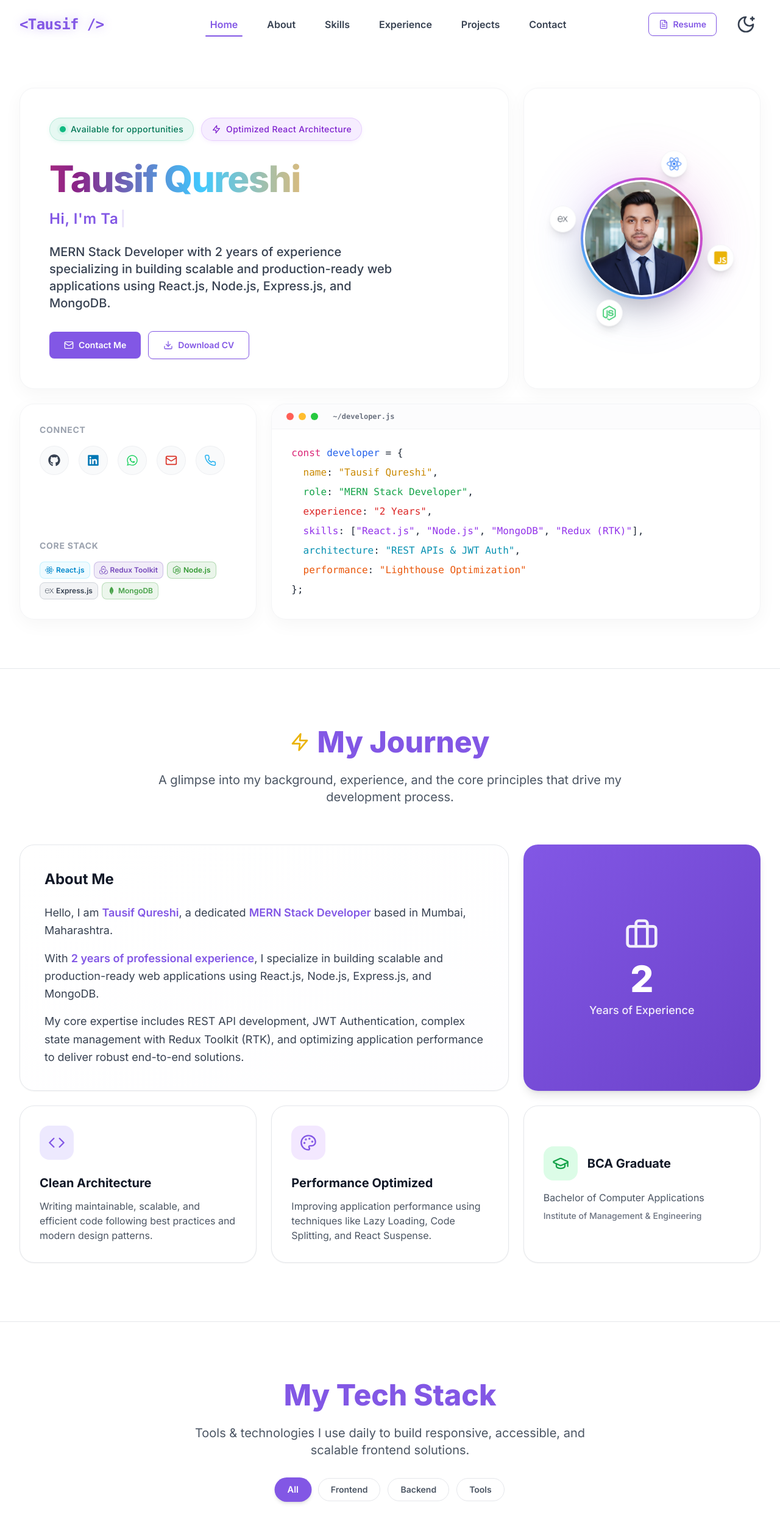
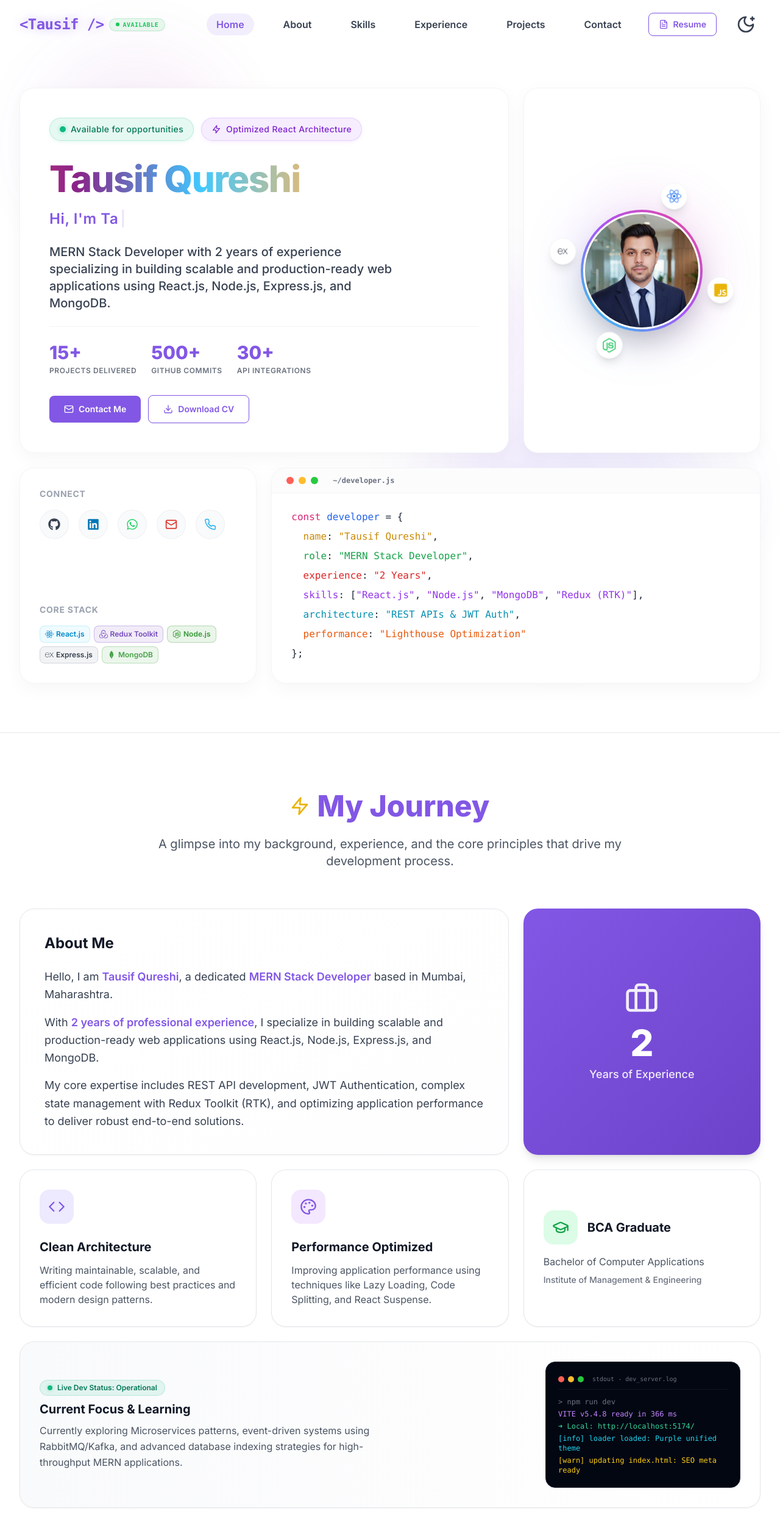
Before and after one commit to Tausifqureshi/React-Portfolio, a React (Vite) app: page / in a window 1280 px wide. Shown: the top 2501 px of the page at 61% size. Built offline with nearby package versions, Linux system fonts and the light colour scheme.

Commit message:
Update now hero section unique desgined

```diff
--- a/package.json
+++ b/package.json
@@ -11,6 +11,7 @@
   },
   "dependencies": {
     "@emailjs/browser": "^4.4.1",
+    "canvas-confetti": "^1.9.4",
     "es-abstract": "^1.24.2",
     "framer-motion": "^12.23.12",
     "lucide-react": "^0.344.0",
--- a/src/components/About.jsx
+++ b/src/components/About.jsx
@@ -31,6 +31,7 @@ function About() {
             whileInView={{ opacity: 1, x: 0 }}
             viewport={{ once: true }}
             transition={{ duration: 0.5, delay: 0.1 }}
+            whileHover={{ y: -6, scale: 1.01 }}
             className="md:col-span-2 bg-gradient-to-br from-white to-violet-50/10 dark:from-github-card dark:to-[#0d1117] border border-gray-200 dark:border-github-border rounded-3xl p-8 md:p-10 shadow-sm hover:shadow-lg transition-all duration-300"
           >
             <h3 className="text-2xl font-bold text-gray-900 dark:text-white mb-6">About Me</h3>
@@ -53,7 +54,8 @@ function About() {
             whileInView={{ opacity: 1, x: 0 }}
             viewport={{ once: true }}
             transition={{ duration: 0.5, delay: 0.2 }}
-            className="bg-gradient-to-br from-[#8257e5] to-[#6c42ca] text-white rounded-3xl p-8 flex flex-col justify-center items-center shadow-lg transform transition-transform hover:-translate-y-2 duration-300"
+            whileHover={{ y: -6, scale: 1.03 }}
+            className="bg-gradient-to-br from-[#8257e5] to-[#6c42ca] text-white rounded-3xl p-8 flex flex-col justify-center items-center shadow-lg transition-all duration-300"
           >
             <Briefcase className="w-14 h-14 mb-4 opacity-90" />
             <h3 className="text-6xl font-extrabold mb-2">2</h3>
@@ -66,6 +68,7 @@ function About() {
             whileInView={{ opacity: 1, y: 0 }}
             viewport={{ once: true }}
             transition={{ duration: 0.5, delay: 0.3 }}
+            whileHover={{ y: -6, scale: 1.03 }}
             className="bg-white dark:bg-github-card border border-gray-200 dark:border-github-border rounded-3xl p-8 shadow-sm hover:shadow-lg transition-all duration-300 group"
           >
             <div className="bg-violet-100 dark:bg-violet-900/20 w-14 h-14 rounded-2xl flex items-center justify-center mb-6 group-hover:scale-110 transition-transform duration-300">
@@ -83,6 +86,7 @@ function About() {
             whileInView={{ opacity: 1, y: 0 }}
             viewport={{ once: true }}
             transition={{ duration: 0.5, delay: 0.4 }}
+            whileHover={{ y: -6, scale: 1.03 }}
             className="bg-white dark:bg-github-card border border-gray-200 dark:border-github-border rounded-3xl p-8 shadow-sm hover:shadow-lg transition-all duration-300 group"
           >
             <div className="bg-purple-100 dark:bg-purple-900/30 w-14 h-14 rounded-2xl flex items-center justify-center mb-6 group-hover:scale-110 transition-transform duration-300">
@@ -100,6 +104,7 @@ function About() {
             whileInView={{ opacity: 1, y: 0 }}
             viewport={{ once: true }}
             transition={{ duration: 0.5, delay: 0.5 }}
+            whileHover={{ y: -6, scale: 1.03 }}
             className="bg-white dark:bg-github-card border border-gray-200 dark:border-github-border rounded-3xl p-8 shadow-sm hover:shadow-lg transition-all duration-300 flex flex-col justify-center group"
           >
             <div className="flex items-center gap-4 mb-4">
@@ -114,6 +119,47 @@ function About() {
             </p>
           </motion.div>
 
+          {/* Live Dev Status Card (Spans all 3 cols) */}
+          <motion.div
+            initial={{ opacity: 0, y: 30 }}
+            whileInView={{ opacity: 1, y: 0 }}
+            viewport={{ once: true }}
+            transition={{ duration: 0.5, delay: 0.6 }}
+            whileHover={{ y: -6, scale: 1.01 }}
+            className="md:col-span-3 bg-gradient-to-r from-gray-50 to-white dark:from-github-card dark:to-[#0d1117] border border-gray-200 dark:border-github-border rounded-3xl p-8 shadow-sm hover:shadow-lg transition-all duration-300 flex flex-col md:flex-row items-center justify-between gap-6"
+          >
+            <div className="flex flex-col gap-2 max-w-xl">
+              <div className="inline-flex items-center gap-2 px-3 py-1 text-xs font-semibold rounded-full bg-emerald-500/10 border border-emerald-500/20 text-emerald-700 dark:text-emerald-400 w-fit">
+                <span className="relative flex h-2 w-2">
+                  <span className="animate-ping absolute inline-flex h-full w-full rounded-full bg-emerald-400 opacity-75"></span>
+                  <span className="relative inline-flex rounded-full h-2 w-2 bg-emerald-500"></span>
+                </span>
+                Live Dev Status: Operational
+              </div>
+              <h4 className="text-xl font-bold text-gray-900 dark:text-white">Current Focus & Learning</h4>
+              <p className="text-gray-600 dark:text-gray-400 text-base leading-relaxed">
+                Currently exploring Microservices patterns, event-driven systems using RabbitMQ/Kafka, and advanced database indexing strategies for high-throughput MERN applications.
+              </p>
+            </div>
+
+            {/* Simulated Live Console Log */}
+            <div className="w-full md:w-80 bg-gray-950 dark:bg-black/40 rounded-2xl p-5 border border-gray-800 dark:border-white/5 font-mono text-[11px] md:text-xs text-green-400/90 shadow-inner overflow-hidden select-none">
+              <div className="flex items-center gap-1.5 mb-3 border-b border-white/5 pb-2 text-[10px] text-gray-500">
+                <span className="w-2.5 h-2.5 rounded-full bg-[#ff5f56]" />
+                <span className="w-2.5 h-2.5 rounded-full bg-[#ffbd2e]" />
+                <span className="w-2.5 h-2.5 rounded-full bg-[#27c93f]" />
+                <span className="ml-2">stdout - dev_server.log</span>
+              </div>
+              <div className="space-y-1">
+                <p className="text-gray-500">&gt; npm run dev</p>
+                <p className="text-purple-400">VITE v5.4.8 ready in 366 ms</p>
+                <p className="text-emerald-400">➜ Local: http://localhost:5174/</p>
+                <p className="text-cyan-400">[info] loader loaded: Purple unified theme</p>
+                <p className="text-yellow-400">[warn] updating index.html: SEO meta ready</p>
+              </div>
+            </div>
+          </motion.div>
+
         </div>
       </div>
     </section>
--- a/src/components/Contact.jsx
+++ b/src/components/Contact.jsx
@@ -1,8 +1,8 @@
 import React, { useState } from 'react';
 import { Mail, Phone, MapPin, Send, CheckCircle } from "lucide-react";
 import { motion } from "framer-motion";
-
 import emailjs from '@emailjs/browser';
+import confetti from 'canvas-confetti';
 
 const Contact = () => {
   const [formData, setFormData] = useState({
@@ -34,6 +34,12 @@ const Contact = () => {
     ).then(() => {
       setIsSubmitting(false);
       setShowSuccess(true);
+      confetti({
+        particleCount: 120,
+        spread: 80,
+        origin: { y: 0.6 },
+        colors: ['#8257e5', '#9e7df0', '#a855f7', '#6366f1']
+      });
       setFormData({ name: '', email: '', subject: '', message: '' });
       setTimeout(() => setShowSuccess(false), 5000);
     }).catch((error) => {
--- a/src/components/Experience.jsx
+++ b/src/components/Experience.jsx
@@ -57,17 +57,23 @@ const Experience = () => {
                   whileInView={{ opacity: 1, x: 0 }}
                   viewport={{ once: true, margin: "-100px" }}
                   transition={{ duration: 0.6, delay: index * 0.2 }}
-                  className={`flex w-full relative pl-8 md:pl-0 ${
+                  className={`flex w-full relative pl-12 md:pl-0 ${
                     isLeft ? "md:flex-row" : "md:flex-row-reverse"
                   }`}
                 >
-                  {/* Timeline Dot */}
+                  {/* Timeline Avatar Dot */}
                   <motion.div
                     initial={{ scale: 0 }}
                     whileInView={{ scale: 1 }}
-                    transition={{ duration: 0.4, delay: index * 0.2 + 0.3 }}
-                    className="absolute left-4 md:left-1/2 transform -translate-x-1/2 top-8 w-5 h-5 bg-[#8257e5] rounded-full border-4 border-white dark:border-github-bg z-10 shadow-[0_0_15px_rgba(130,87,229,0.6)]"
-                  />
+                    transition={{ duration: 0.5, delay: index * 0.2 + 0.2 }}
+                    className="absolute left-4 md:left-1/2 transform -translate-x-1/2 top-6 w-9 h-9 bg-white dark:bg-[#161b22] border-2 border-[#8257e5] dark:border-[#9e7df0] rounded-full z-10 shadow-lg flex items-center justify-center text-[#8257e5] dark:text-[#9e7df0] select-none font-bold"
+                  >
+                    {exp.company === "NxChamp" ? (
+                      <span className="text-[11px] font-extrabold font-mono">NX</span>
+                    ) : (
+                      <span className="text-[11px] font-extrabold font-mono">FL</span>
+                    )}
+                  </motion.div>
 
                   {/* Card */}
                   <div className="w-full md:w-[45%] bg-white dark:bg-github-card border border-gray-200 dark:border-github-border rounded-2xl p-6 shadow-sm hover:shadow-[0_0_25px_rgba(130,87,229,0.2)] hover:border-[#8257e5]/50 hover:-translate-y-1 transition-all duration-300">
--- a/src/components/Footer.jsx
+++ b/src/components/Footer.jsx
@@ -378,14 +378,23 @@ const Footer = () => {
 
           {/* Bottom Section */}
           <div className="pt-6 border-t border-gray-300 dark:border-github-border">
-            <div className="flex flex-col sm:flex-row justify-between items-center space-y-2 sm:space-y-0">
+            <div className="flex flex-col sm:flex-row justify-between items-center gap-4 text-center sm:text-left">
               <p className="text-sm text-gray-600 dark:text-gray-400">
                 © {currentYear} Tausif Qureshi. All rights reserved.
               </p>
+
               <div className="flex items-center space-x-2 text-sm text-gray-600 dark:text-gray-400">
                 <span>Made with</span>
                 <Heart className="w-4 h-4 text-red-500 fill-red-500" />
                 <span>in India</span>
+              </div>
+
+              <div className="flex items-center gap-2 text-xs font-semibold text-emerald-600 dark:text-emerald-400 bg-emerald-500/10 px-2.5 py-1 rounded-full border border-emerald-500/20 select-none">
+                <span className="relative flex h-1.5 w-1.5">
+                  <span className="animate-ping absolute inline-flex h-full w-full rounded-full bg-emerald-400 opacity-75"></span>
+                  <span className="relative inline-flex rounded-full h-1.5 w-1.5 bg-emerald-500"></span>
+                </span>
+                System Health: 100% Operational
               </div>
             </div>
           </div>
--- a/src/components/Hero.jsx
+++ b/src/components/Hero.jsx
@@ -38,8 +38,52 @@ const Hero = () => {
       id="home"
       className="relative min-h-screen flex items-center bg-white dark:bg-github-bg pt-[4rem] border-b border-gray-200 dark:border-github-border transition-colors duration-300"
     >
-      <div className="pointer-events-none absolute inset-0 overflow-hidden hidden">
-        {/* Background accents removed for flat look */}
+      <div className="pointer-events-none absolute inset-0 overflow-hidden">
+        <div className="absolute inset-0 opacity-10 dark:opacity-[0.15]">
+          {/* Floating Shape 1: Circle */}
+          <motion.div
+            animate={{
+              y: [0, -40, 0],
+              x: [0, 20, 0],
+              rotate: 360,
+            }}
+            transition={{
+              duration: 15,
+              repeat: Infinity,
+              ease: "easeInOut",
+            }}
+            className="absolute top-[10%] left-[5%] w-72 h-72 rounded-full bg-gradient-to-tr from-[#8257e5] to-pink-500 blur-3xl"
+          />
+
+          {/* Floating Shape 2: Square/Diamond */}
+          <motion.div
+            animate={{
+              y: [0, 50, 0],
+              x: [0, -30, 0],
+              rotate: -360,
+            }}
+            transition={{
+              duration: 20,
+              repeat: Infinity,
+              ease: "easeInOut",
+            }}
+            className="absolute bottom-[20%] right-[10%] w-96 h-96 rounded-[40px] bg-gradient-to-br from-violet-600 to-indigo-500 blur-3xl"
+          />
+
+          {/* Floating Shape 3: Small Dot */}
+          <motion.div
+            animate={{
+              y: [0, -20, 0],
+              scale: [1, 1.2, 1],
+            }}
+            transition={{
+              duration: 8,
+              repeat: Infinity,
+              ease: "easeInOut",
+            }}
+            className="absolute top-[40%] right-[30%] w-48 h-48 rounded-full bg-purple-400 blur-2xl"
+          />
+        </div>
       </div>
 
       <motion.div
@@ -95,6 +139,24 @@ const Hero = () => {
             <p className="mt-4 text-base md:text-lg lg:text-xl xl:text-xl 2xl:text-2xl leading-relaxed text-gray-700 dark:text-gray-400 max-w-xl font-medium text-center lg:text-left mx-auto lg:mx-0">
               MERN Stack Developer with 2 years of experience specializing in building scalable and production-ready web applications using React.js, Node.js, Express.js, and MongoDB.
             </p>
+
+            {/* Quick Developer Stats */}
+            <div className="mt-6 flex flex-wrap gap-6 justify-center lg:justify-start border-t border-gray-100 dark:border-white/5 pt-6">
+              {[
+                { number: "15+", label: "Projects Delivered" },
+                { number: "500+", label: "GitHub Commits" },
+                { number: "30+", label: "API Integrations" }
+              ].map((stat, idx) => (
+                <div key={idx} className="flex flex-col">
+                  <span className="text-2xl md:text-3xl font-extrabold text-[#8257e5] dark:text-[#9e7df0]">
+                    {stat.number}
+                  </span>
+                  <span className="text-[10px] md:text-xs font-semibold text-gray-500 dark:text-gray-400 uppercase tracking-wider mt-1">
+                    {stat.label}
+                  </span>
+                </div>
+              ))}
+            </div>
 
             {/* CTA buttons */}
             <div className="mt-8 flex flex-wrap gap-3 items-center justify-center lg:justify-start">
--- a/src/components/Navbar.jsx
+++ b/src/components/Navbar.jsx
@@ -107,10 +107,17 @@ const Navbar = () => {
       <div className="max-w-7xl mx-auto px-4 sm:px-6 lg:px-8">
         <div className="flex items-center justify-between h-16">
           {/* Logo */}
-          <div className="flex-shrink-0">
+          <div className="flex-shrink-0 flex items-center gap-2">
             <span className="text-2xl font-bold text-[#8257e5] dark:text-[#9e7df0] font-mono tracking-tight drop-shadow-[0_0_8px_rgba(130,87,229,0.4)] dark:drop-shadow-[0_0_8px_rgba(158,125,240,0.4)] transition-all hover:drop-shadow-[0_0_12px_rgba(130,87,229,0.6)] dark:hover:drop-shadow-[0_0_12px_rgba(158,125,240,0.6)]">
               &lt;Tausif /&gt;
             </span>
+            <div className="hidden sm:flex items-center gap-1.5 px-2.5 py-0.5 text-[10px] font-bold font-mono uppercase tracking-wider rounded-full bg-green-500/10 text-green-500 dark:bg-green-500/15 dark:text-green-400 border border-green-500/20 dark:border-green-500/30 shadow-sm">
+              <span className="relative flex h-1.5 w-1.5">
+                <span className="animate-ping absolute inline-flex h-full w-full rounded-full bg-green-400 opacity-75"></span>
+                <span className="relative inline-flex rounded-full h-1.5 w-1.5 bg-green-500"></span>
+              </span>
+              Available
+            </div>
           </div>
 
           {/* Desktop Navigation */}
@@ -122,7 +129,7 @@ const Navbar = () => {
                   <button
                     key={item.href}
                     onClick={() => scrollToSection(item.href)}
-                    className={`relative px-2 py-2 text-sm lg:text-base font-semibold transition-all duration-300 ${
+                    className={`relative px-4 py-1.5 text-sm lg:text-base font-semibold transition-all duration-300 rounded-full z-10 ${
                       isActive
                         ? "text-[#8257e5] dark:text-[#9e7df0]"
                         : "text-gray-700 dark:text-gray-200 hover:text-[#8257e5] dark:hover:text-[#9e7df0]"
@@ -132,8 +139,8 @@ const Navbar = () => {
                     {isActive && (
                       <motion.div
                         layoutId="navbar-indicator"
-                        className="absolute bottom-0 left-0 right-0 h-[2px] bg-[#8257e5] dark:bg-[#9e7df0] rounded-full"
-                        transition={{ type: "spring", stiffness: 300, damping: 30 }}
+                        className="absolute inset-0 bg-[#8257e5]/10 dark:bg-[#9e7df0]/15 rounded-full -z-10"
+                        transition={{ type: "spring", stiffness: 380, damping: 30 }}
                       />
                     )}
                   </button>
--- a/src/components/Projects.jsx
+++ b/src/components/Projects.jsx
@@ -31,6 +31,7 @@ const Projects = () => {
       ],
       github: "https://github.com/Tausifqureshi/StoreFusion-Digital",
       demo: "https://storefusion-digital.netlify.app/",
+      metrics: { performance: "98", seo: "100", loadTime: "0.6s" },
     },
     {
       title: "EduTech LMS Platform",
@@ -55,6 +56,7 @@ const Projects = () => {
       ],
       github: "https://github.com/Tausifqureshi/Udemy-Clone",
       demo: "https://65d3989f42b0a515514a520e--polite-palmier-e23c7f.netlify.app/",
+      metrics: { performance: "95", seo: "100", loadTime: "0.9s" },
     },
     {
       title: "Enterprise E-Commerce Portal",
@@ -70,6 +72,7 @@ const Projects = () => {
       technologies: ["HTML", "CSS", "JavaScript", "LocalStorage"],
       github: "https://github.com/Tausifqureshi/RodanAndFields_clone",
       demo: "https://rodanfieldwebsite.netlify.app/home.html",
+      metrics: { performance: "92", seo: "98", loadTime: "1.1s" },
     },
   ];
 
@@ -162,6 +165,28 @@ const Projects = () => {
                     {project.description}
                   </p>
 
+                  {/* Performance Metrics */}
+                  <div className="flex flex-wrap items-center gap-3 mb-4 bg-gray-50 dark:bg-[#0d1117]/50 rounded-xl px-3 py-1.5 border border-gray-100 dark:border-white/5 w-fit">
+                    <div className="flex items-center gap-1">
+                      <span className="text-[9px] font-bold text-gray-400 dark:text-gray-500 uppercase">Perf:</span>
+                      <span className="text-[10px] font-extrabold text-emerald-500 dark:text-emerald-400 bg-emerald-500/10 px-1.5 py-0.5 rounded">
+                        {project.metrics.performance}%
+                      </span>
+                    </div>
+                    <div className="flex items-center gap-1">
+                      <span className="text-[9px] font-bold text-gray-400 dark:text-gray-500 uppercase">SEO:</span>
+                      <span className="text-[10px] font-extrabold text-[#8257e5] dark:text-[#9e7df0] bg-[#8257e5]/10 px-1.5 py-0.5 rounded">
+                        {project.metrics.seo}%
+                      </span>
+                    </div>
+                    <div className="flex items-center gap-1">
+                      <span className="text-[9px] font-bold text-gray-400 dark:text-gray-500 uppercase">Load:</span>
+                      <span className="text-[10px] font-extrabold text-cyan-500 dark:text-cyan-400 bg-cyan-500/10 px-1.5 py-0.5 rounded">
+                        {project.metrics.loadTime}
+                      </span>
+                    </div>
+                  </div>
+
                   {/* Features */}
                   <div className="mb-6">
                     <h4 className="text-sm font-semibold text-gray-900 dark:text-white mb-2">
```
Also changed, not shown: 1 other file (tests, documents, lock files or other folders).
